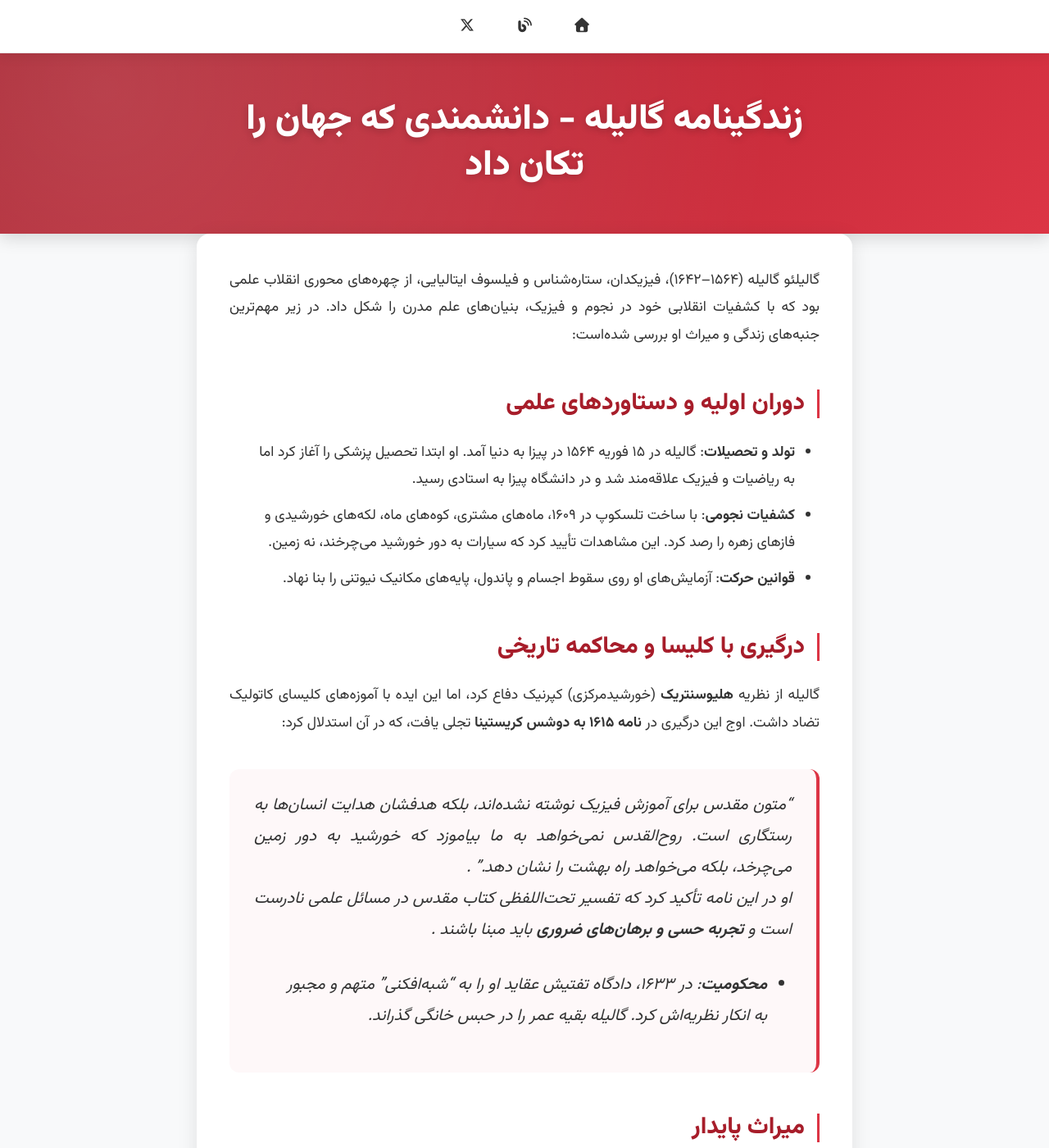
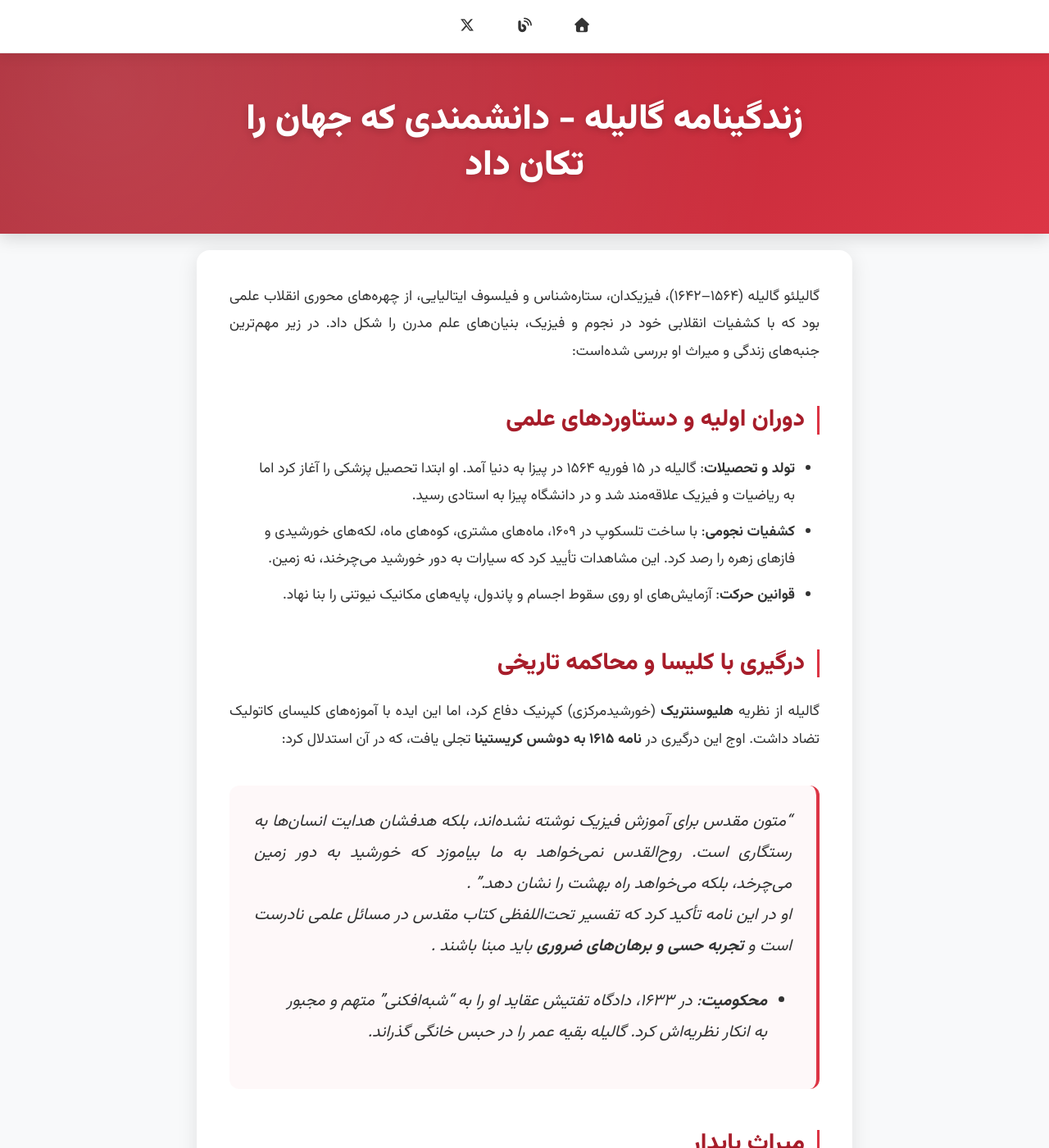
Before and after one commit to darkblog/darkblog.github.io, a Jekyll site: the page built from _posts/2025-7-5-68.md, in a window 1280 px wide and 1400 px high. Shown: the whole window at 82% size. Built offline with Jekyll 4.4.1, drawn with Linux system fonts in a browser that asks for light colours; nearby versions of some CDN libraries.

Commit message:
Update post.html

```diff
--- a/_layouts/post.html
+++ b/_layouts/post.html
@@ -241,7 +241,7 @@
 
         .post-container {
             max-width: 800px;
-            margin: 0 auto 30px;
+            margin: 20px auto 30px;
             background-color: var(--card-bg);
             border-radius: 16px;
             box-shadow: 0 5px 25px rgba(0, 0, 0, 0.1);
```
